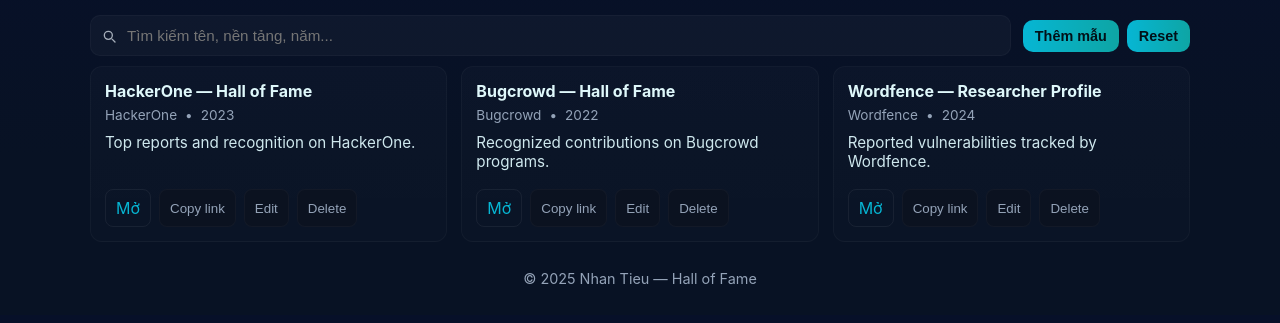
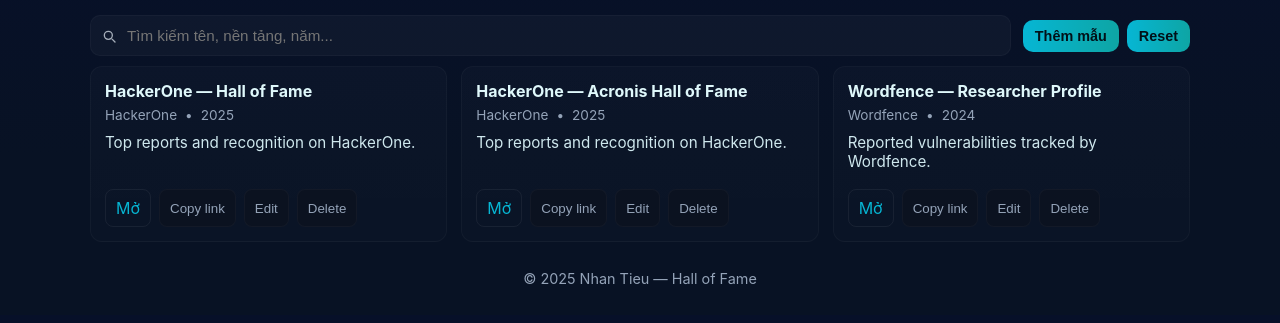
Before and after one commit to tptnhanan2001/tptnhanan2001.github.io, a plain HTML site: page halloffame.html in a window 1280 px wide. Shown: the part 81-404 px from the top of the page. Drawn offline with Linux system fonts and the light colour scheme.

Commit message:
Update halloffame.html

```diff
--- a/halloffame.html
+++ b/halloffame.html
@@ -94,16 +94,16 @@
       {
         name: "HackerOne — Hall of Fame",
         platform: "HackerOne",
-        year: "2023",
-        url: "https://hackerone.com/nhantieu/hall-of-fame",
+        year: "2025",
+        url: "https://hackerone.com/leaderboard/country?year=2025&owasp=a1&country=VN&assetType=WEB_APP&tab=bbp&userTypeTab=individual",
         desc: "Top reports and recognition on HackerOne."
       },
       {
-        name: "Bugcrowd — Hall of Fame",
-        platform: "Bugcrowd",
-        year: "2022",
-        url: "https://bugcrowd.com/nhantieu/hof",
-        desc: "Recognized contributions on Bugcrowd programs."
+        name: "HackerOne — Acronis Hall of Fame",
+        platform: "HackerOne",
+        year: "2025",
+        url: "https://hackerone.com/acronis/thanks/2025",
+        desc: "Top reports and recognition on HackerOne."
       },
       {
         name: "Wordfence — Researcher Profile",
```
